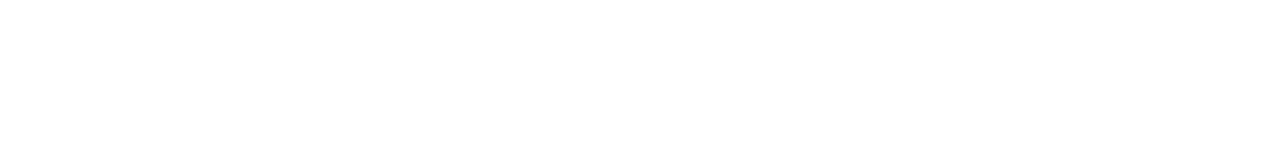
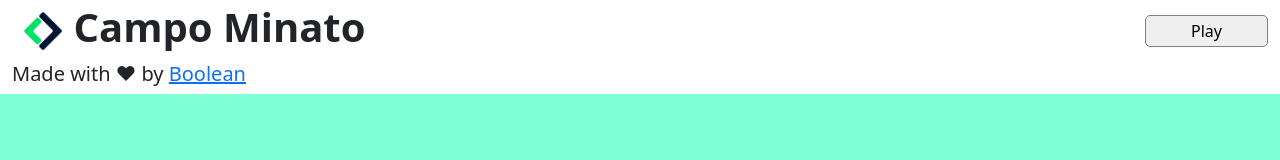
Before and after one commit to aletardio/js-campominato-grid, a plain HTML site: page index.html in a window 1280 px wide. Drawn offline with nearby package versions, Linux system fonts and the light colour scheme.

Commit message:
Added header and footer

```diff
--- a/css/style.css
+++ b/css/style.css
@@ -3,3 +3,25 @@
     padding: 0;
     box-sizing: border-box;
 }
+
+header {
+    background-color: #fff;
+}
+
+.logo {
+    width: 10%;
+}
+
+#play-btn {
+    border: 1px solid grey;
+    padding: 3px 45px;
+    border-radius: 5px;
+}
+
+body {
+    background-color: #7FFFD4;
+}
+
+footer {
+    background-color: #fff;
+}
--- a/index.html
+++ b/index.html
@@ -10,7 +10,17 @@
 </head>
 <body>
     <header>
-
+        <div class="container-fluid">
+            <div class="row">
+                <div class="col-6 d-flex justify-content-start align-items-center">
+                    <img class="logo" src="./img/mobile-logo.png" alt="">
+                    <h1 class="fw-bold">Campo Minato</h1>
+                </div>
+                <div class="col-6 d-flex justify-content-end align-items-center">
+                    <button id="play-btn">Play</button>
+                </div>
+            </div>
+        </div>
     </header>
 
     <main>
@@ -18,7 +28,15 @@
     </main>
 
     <footer>
-
+        <div class="container-fluid">
+            <div class="row">
+                <div class="col-12">
+                    <h5 class="">
+                        Made with &hearts; by <a href="">Boolean</a>
+                    </h5>
+                </div>
+            </div>
+        </div>
     </footer>
 
 
```
